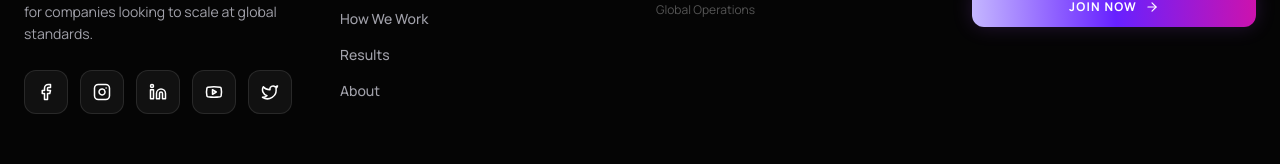
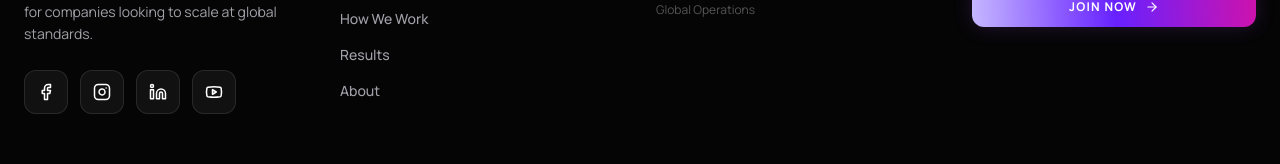
Before and after one commit to asadrafi1221/meridan, a Next.js app: page / in a window 1280 px wide. Shown: the part 7622-7786 px from the top of the page. Built offline with nearby package versions, Linux system fonts and the light colour scheme.

Commit message:
fixed logo

```diff
--- a/components/Footer.tsx
+++ b/components/Footer.tsx
@@ -6,7 +6,6 @@ import {
   ArrowUpRight,
   Mail,
   Instagram,
-  Twitter,
   Linkedin,
   Facebook,
   Youtube,
@@ -22,7 +21,6 @@ const SOCIAL_LINKS = [
   { name: "Instagram", icon: Instagram, href: "#" },
   { name: "LinkedIn", icon: Linkedin, href: "#" },
   { name: "YouTube", icon: Youtube, href: "#" },
-  { name: "X.com", icon: Twitter, href: "#" },
 ];
 
 export const Footer = () => {
```
